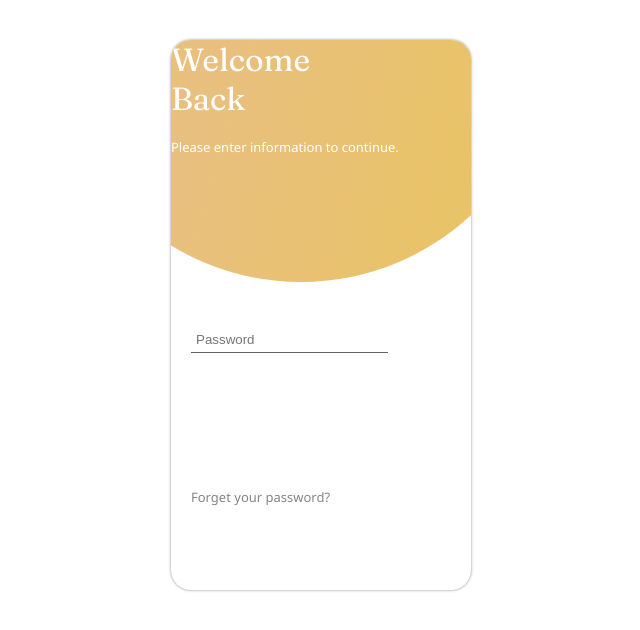
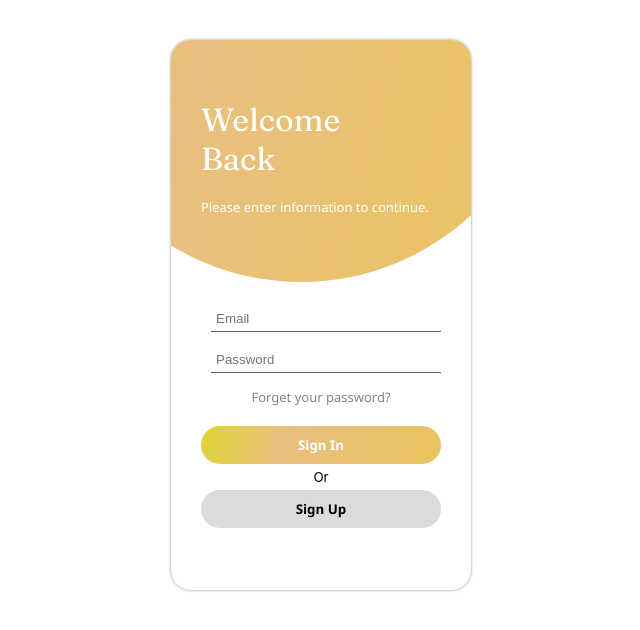
Before and after one commit to KhonngNhoTen/-FE-Reactjs-Redux--Cong-thuc-nau-an, a React (Create React App) app: page /login in a window 1280 px wide. Shown: the top 630 px of the page, without its empty margins (319-959 px from the left). Built offline with nearby package versions, Linux system fonts and the light colour scheme.

Commit message:
change class Name

```diff
--- a/src/Components/Auth/Auth.css
+++ b/src/Components/Auth/Auth.css
@@ -1,6 +1,6 @@
 .form-login{
-    width: 300px;
-    height: 550px;
+    width: 300px !important;
+    height: 550px !important;
     border-radius: 20px;
     background-color: #fff;
     position: relative;
@@ -14,47 +14,47 @@
     height: 500px;
     border-radius: 50%;
     position: absolute;
-    top: -47%;
-    left: -40%;
+    top: -47% !important;
+    left: -40% !important;
     z-index: 2;
     /* background-color: #F5B875; */
     background: rgb(223,212,52);
     background: linear-gradient(106deg, rgba(223,212,52,1) 0%, rgba(233,191,128,1) 35%, rgba(233,196,94,1) 100%);
 }
 
-.header{
+.header-form{
     color: white;
 
     z-index: 10;
-    margin-top: 60px;
-    padding-left: 30px;
+    margin-top: 60px ;
+    padding-left: 30px ;
     font-family: 'Roboto Slab', serif ;
     display: flex;
     flex-direction: column;
 }
 
-.header>.title{
+.header-form>.title{
     z-index: 10;
     font-weight: 800;
     font-size: xx-large;
     font-family: 'Fraunces', serif ;
 }
 
-.header>.content{
+.header-form>.content{
     z-index: 10;
     font-size: small;
     font-weight: lighter;
     font-family: 'Segoe UI' !important ;
-    margin-top: 20px;
+    margin-top: 20px !important;
 }
 
-.body{
-    padding: 90px 40px 0 40px;
+.body-form{
+    padding: 90px 40px 0 40px !important;
     z-index: 10;
 }
 
-.footer{
-
+.footer-form{
+    display: block;
     padding: 10px 30px 0 30px;
 }
 /* .input{
--- a/src/Components/Auth/Auth.jsx
+++ b/src/Components/Auth/Auth.jsx
@@ -5,17 +5,17 @@ export const Auth = ({ config }) => {
     <>
       <form className='form-login'>
         <div className='circle-drop'></div>
-        <div className='header'>
+        <div className='header-form'>
           <div className='title'>{config.heading[0]}</div>
           <div className='title'>{config.heading[1]}</div>
           <div className='content'>{config.contentHeading}</div>
         </div>
-        <div className='body'>
+        <div className='body-form'>
           {
             config.field.map(e => <div key={e.name}>{e.component}</div>)
           }
         </div>
-        <div className='footer'>
+        <div className='footer-form'>
           {config.footer[0]}
           <small className='break-line'>Or</small>
           {config.footer[1]}
```
